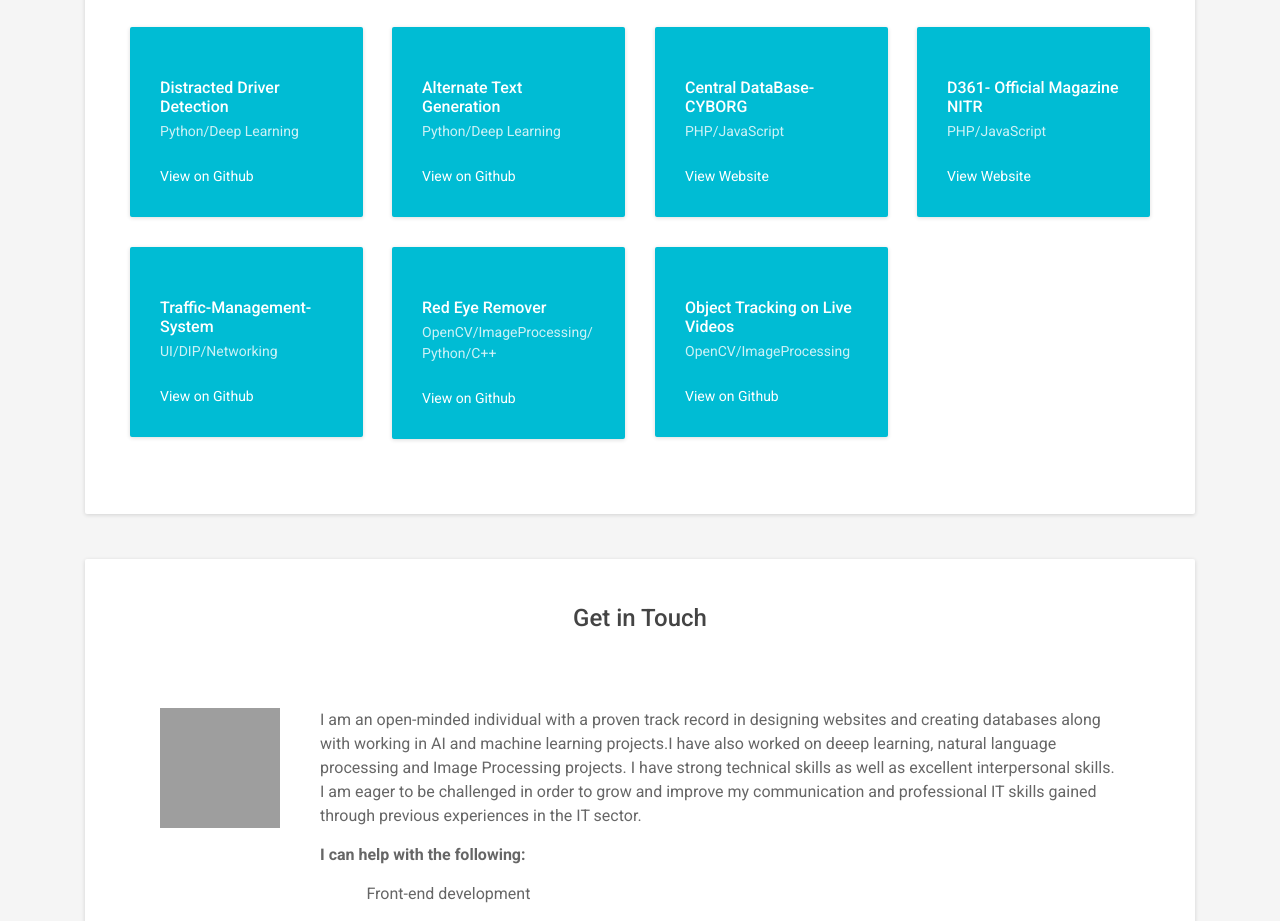
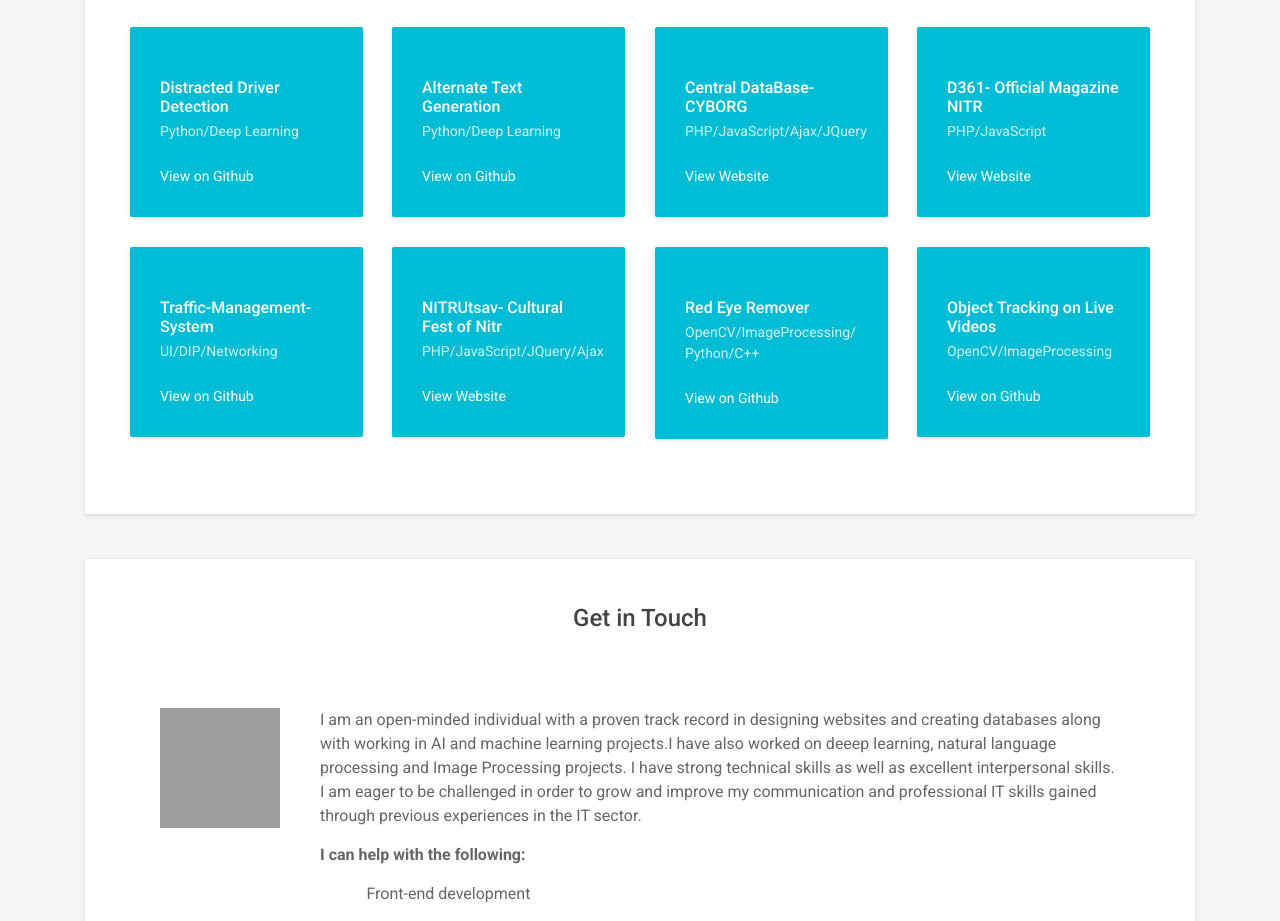
Before and after one commit to CodeRex7/soumyagourab, a plain HTML site: page index.html in a window 1280 px wide. Shown: the part 1440-2361 px from the top of the page. Drawn offline with Linux system fonts and the light colour scheme; grey boxes are pictures that could not be loaded; some icons are missing.

Commit message:
Update Projects

```diff
--- a/index.html
+++ b/index.html
@@ -168,7 +168,7 @@
                         </figure>
                         <div class="content text-left">
                             <h3 class="sub-title"><a href="http://cyborg.nitrkl.ac.in/">Central DataBase- CYBORG</a></h3>
-                            <div class="meta">PHP/JavaScript</div>
+                            <div class="meta">PHP/JavaScript/Ajax/JQuery</div>
                             <div class="action"><a href="http://cyborg.nitrkl.ac.in/">View Website</a></div>
                         </div><!--//content-->
                         <a class="link-mask" href="http://cyborg.nitrkl.ac.in/"></a>
@@ -198,6 +198,19 @@
                             <div class="action"><a href="https://github.com/SonuRex/Traffic-Management-System">View on Github</a></div>
                         </div><!--//content-->
                         <a class="link-mask" href="https://github.com/SonuRex/Traffic-Management-System"></a>
+                    </div><!--//item-inner-->
+                </div><!--//item-->
+                <div class="item frontend col-lg-3 col-6">
+                    <div class="item-inner">
+                        <figure class="figure">
+                            <img class="img-fluid" src="#" alt="" />
+                        </figure>
+                        <div class="content text-left">
+                            <h3 class="sub-title"><a href="http://nitrutsav.nitrkl.ac.in/">NITRUtsav- Cultural Fest of Nitr</a></h3>
+                            <div class="meta">PHP/JavaScript/JQuery/Ajax</div>
+                            <div class="action"><a href="http://nitrutsav.nitrkl.ac.in/">View Website</a></div>
+                        </div><!--//content-->
+                        <a class="link-mask" href="http://nitrutsav.nitrkl.ac.in/"></a>
                     </div><!--//item-inner-->
                 </div><!--//item-->
                 <div class="item backend col-lg-3 col-6">
```
